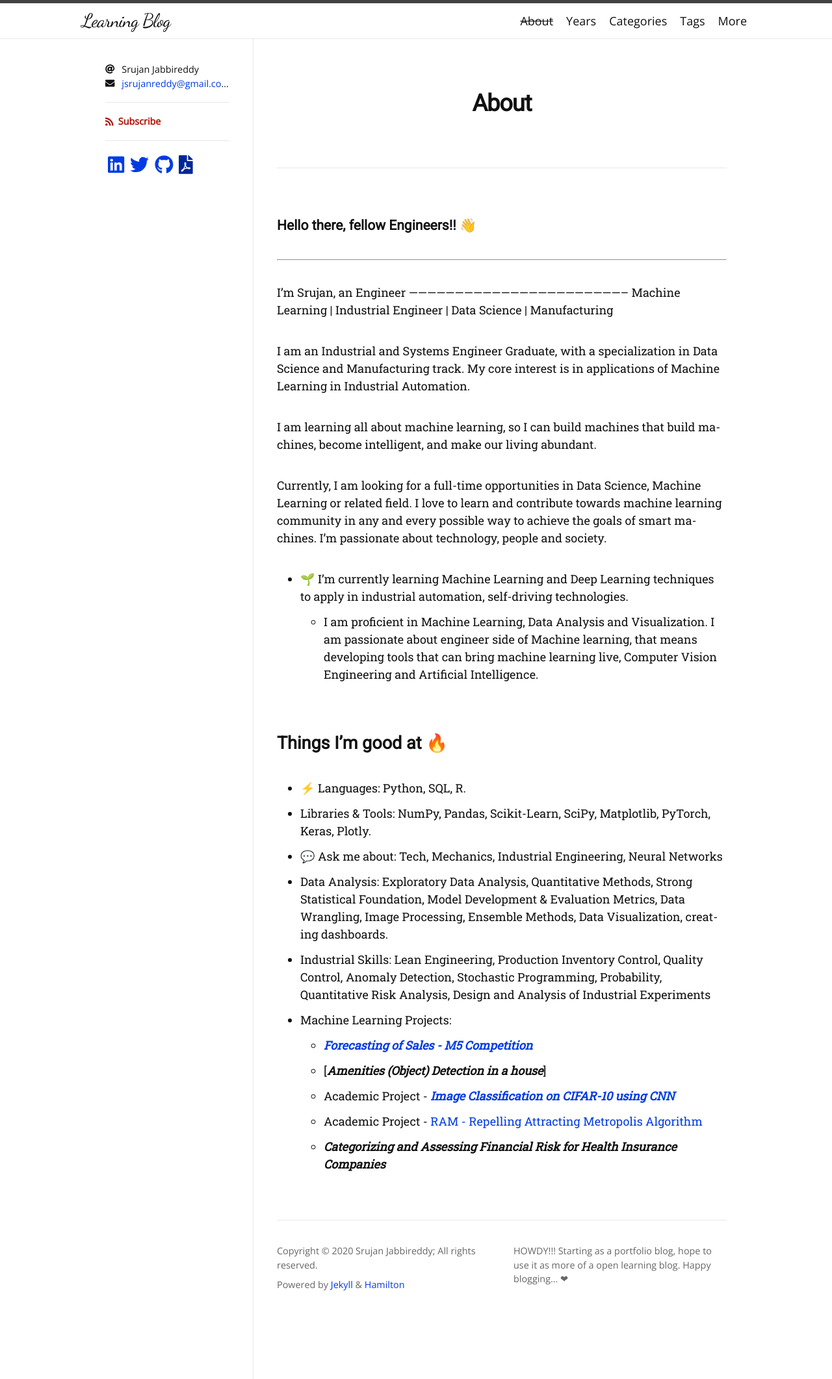
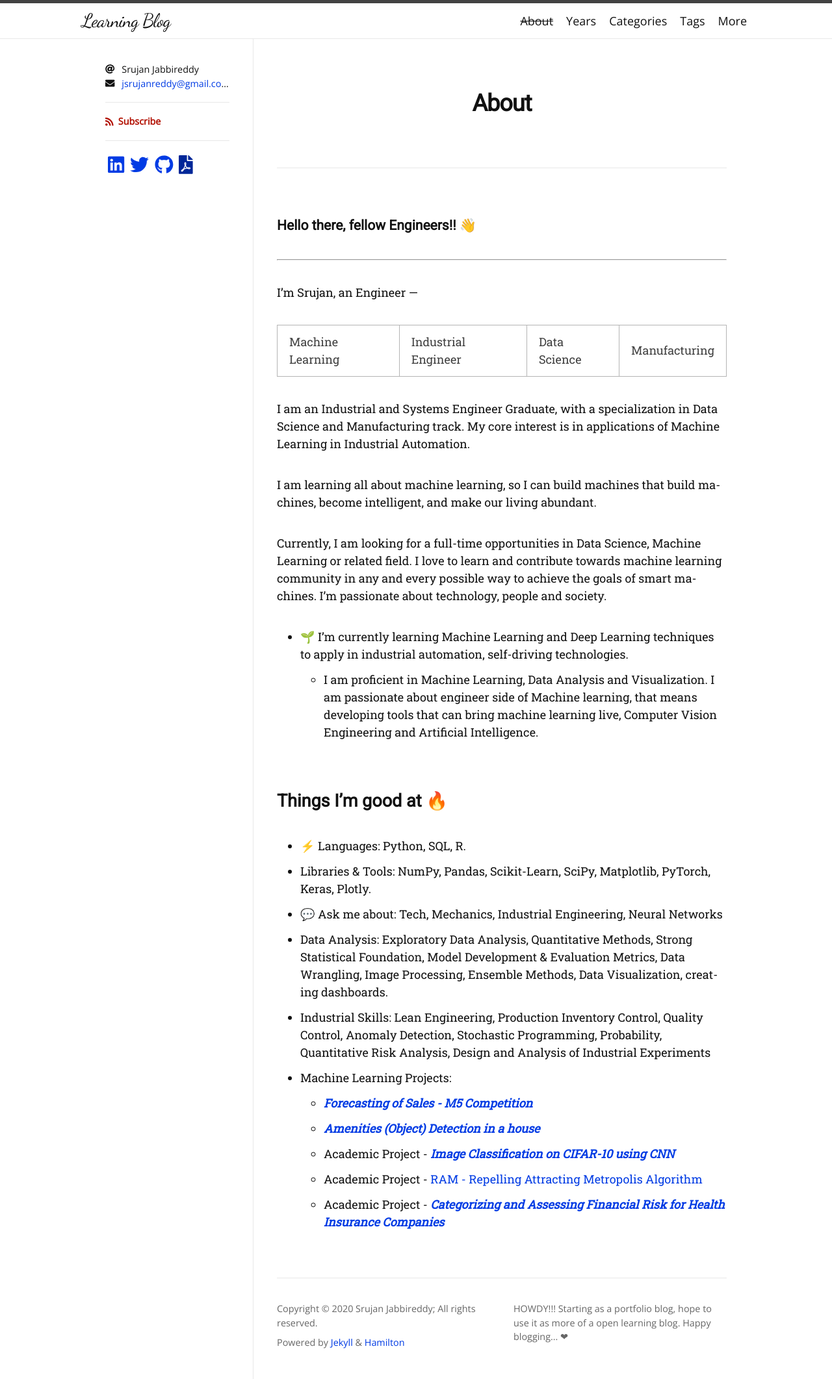
Before and after one commit to srujanreddyj/blog, a Jekyll site: the page built from about.md, in a window 1280 px wide. Shown: the whole page at 65% size. Built offline with Jekyll 4.4.1, drawn with Linux system fonts in a browser that asks for light colours; nearby versions of some CDN libraries; some web fonts are replaced.

Commit message:
Update about.md

```diff
--- a/about.md
+++ b/about.md
@@ -8,7 +8,8 @@ permalink: /about/
 ### Hello there, fellow Engineers!! 👋
 -----------------------------------------------------------------------
 I'm Srujan, an Engineer
------------------------------------------------------------------------
+---
+
 Machine Learning | Industrial Engineer | Data Science | Manufacturing
 
 
@@ -37,7 +38,7 @@ Things I'm good at 🔥
 
 - Machine Learning Projects:
   - [***Forecasting of Sales - M5 Competition***](https://srujanreddyj.github.io/portfolio/2020/09/25/M5_1.html)
-  - [***Amenities (Object) Detection in a house***]
+  - [***Amenities (Object) Detection in a house***](https://github.com/srujanreddyj/amenity-object-detection)
   - Academic Project - [***Image Classification on CIFAR-10 using CNN***](https://github.com/srujanreddyj/ENGINEERING_DATA_ANALYSIS-ISEN-613---ACADEMIC_PROJECT)
   - Academic Project - [RAM - Repelling Attracting Metropolis Algorithm](https://github.com/srujanreddyj/STAT-654-Term-Project)
-  - ***Categorizing and Assessing Financial Risk for Health Insurance Companies***
+  - Academic Project - [***Categorizing and Assessing Financial Risk for Health Insurance Companies***](https://drive.google.com/file/d/1Bq1y1wpQmBldJrNZf1nOw4X72YXfZmuK/view?usp=sharing)
```
